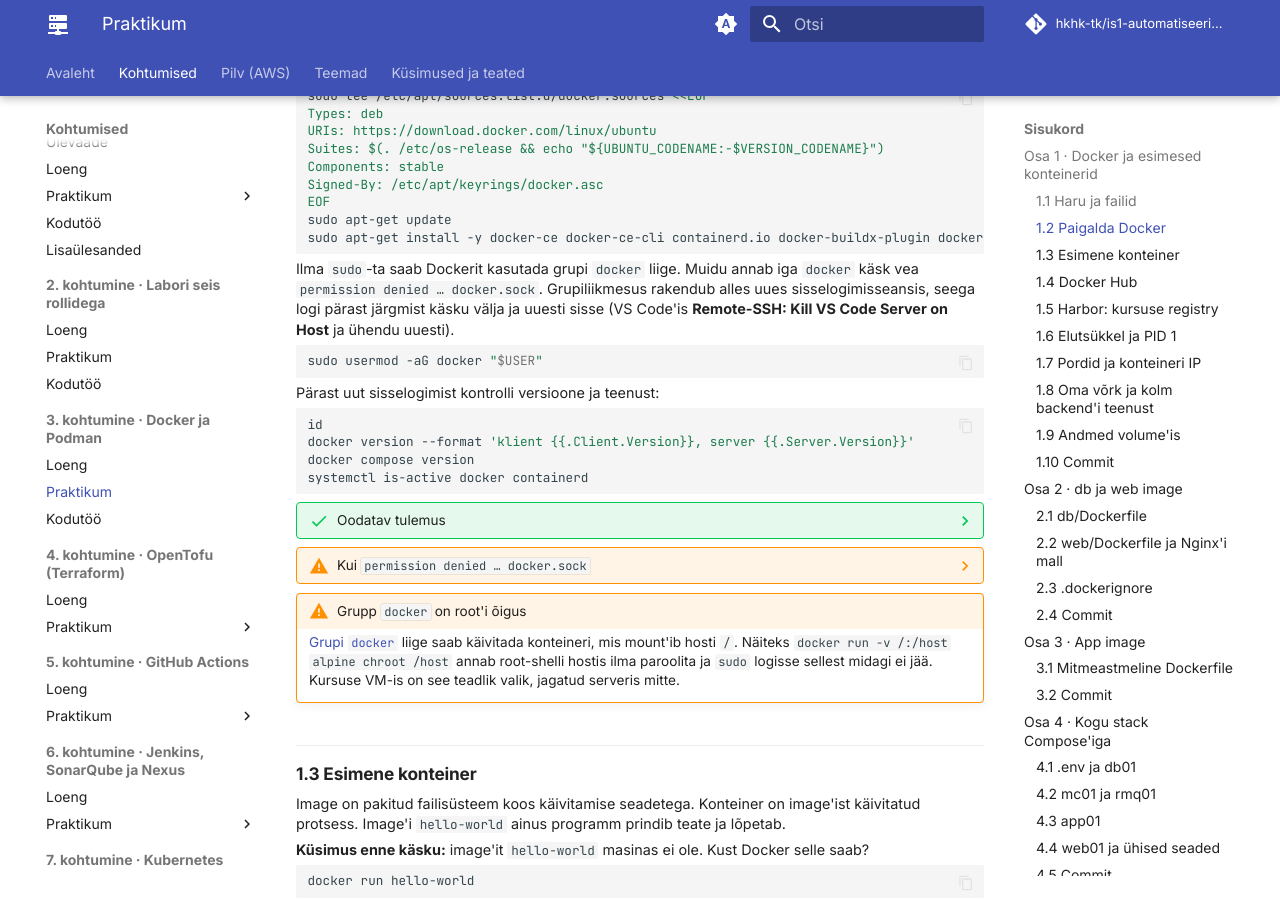
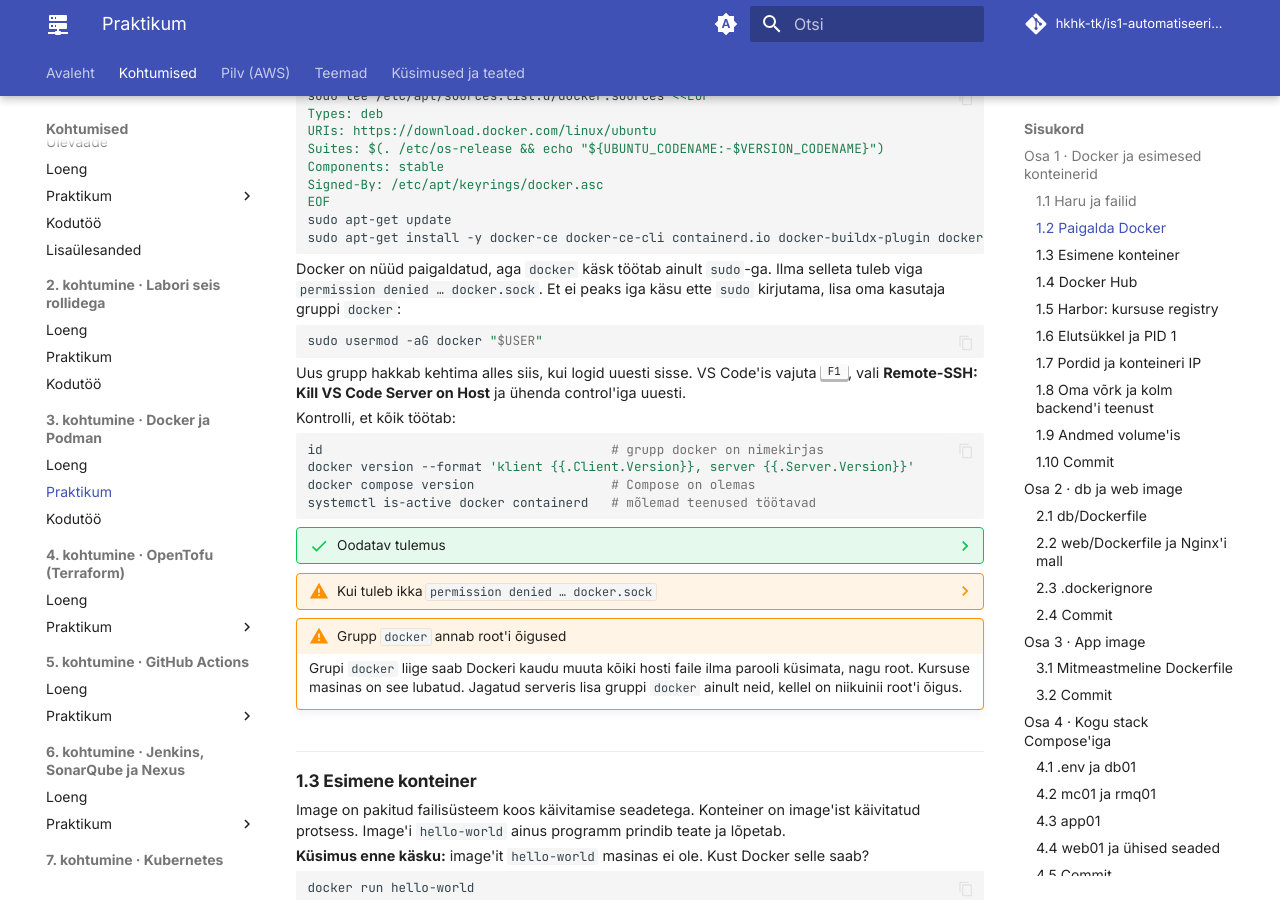
Before and after one commit to hkhk-tk/is1-automatiseerimine, an MkDocs documentation site: the page built from docs/k03/lab.md, in a window 1280 px wide and 900 px high, scrolled down 1527 px. Built offline with MkDocs 1.6.1 and Material for MkDocs 9.7.7, drawn with Linux system fonts in a browser that asks for light colours; comment, search, counter and statistics services are not loaded.

Commit message:
K3 praktikum 1.2: grupp docker, uus sisselogimine ja kontroll lihtsamalt seletatud

````diff
--- a/docs/k03/lab.md
+++ b/docs/k03/lab.md
@@ -97,32 +97,34 @@ sudo apt-get update
 sudo apt-get install -y docker-ce docker-ce-cli containerd.io docker-buildx-plugin docker-compose-plugin
 ```
 
-Ilma `sudo`-ta saab Dockerit kasutada grupi `docker` liige. Muidu annab iga `docker` käsk vea `permission denied … docker.sock`. Grupiliikmesus rakendub alles uues sisselogimisseansis, seega logi pärast järgmist käsku välja ja uuesti sisse (VS Code'is **Remote-SSH: Kill VS Code Server on Host** ja ühendu uuesti).
+Docker on nüüd paigaldatud, aga `docker` käsk töötab ainult `sudo`-ga. Ilma selleta tuleb viga `permission denied … docker.sock`. Et ei peaks iga käsu ette `sudo` kirjutama, lisa oma kasutaja gruppi `docker`:
 
 ```bash
 sudo usermod -aG docker "$USER"
 ```
 
-Pärast uut sisselogimist kontrolli versioone ja teenust:
+Uus grupp hakkab kehtima alles siis, kui logid uuesti sisse. VS Code'is vajuta ++f1++, vali **Remote-SSH: Kill VS Code Server on Host** ja ühenda control'iga uuesti.
+
+Kontrolli, et kõik töötab:
 
 ```bash
-id
+id                                      # grupp docker on nimekirjas
 docker version --format 'klient {{.Client.Version}}, server {{.Server.Version}}'
-docker compose version
-systemctl is-active docker containerd
+docker compose version                  # Compose on olemas
+systemctl is-active docker containerd   # mõlemad teenused töötavad
 ```
 
 ??? success "Oodatav tulemus"
 
-    `id` näitab gruppi `docker`. Klient ja server on 28 või uuemad, `docker compose` vastab ja mõlemad teenused on `active`. `docker` käsud töötavad ilma `sudo`-ta.
+    `id` real on grupp `docker`. `docker version` näitab kliendi ja serveri versiooni, mõlemad 28 või uuemad. `docker compose version` näitab Compose'i versiooni. `systemctl` vastab kaks korda `active`.
 
-??? warning "Kui `permission denied … docker.sock`"
+??? warning "Kui tuleb ikka `permission denied … docker.sock`"
 
-    Kasutaja pole grupis `docker` või sessioon on vana. Kontrolli `id`. Vana shell ja VS Code'i server töötavad vanade gruppidega edasi, seepärast logi välja ja sisse.
+    Uus grupp ei hakanud veel kehtima. Kontrolli käsuga `id`: kui `docker` puudub, logi uuesti sisse nagu ülal kirjas. Kui see puudub ka siis, käivita `usermod` käsk uuesti.
 
-!!! warning "Grupp `docker` on root'i õigus"
+!!! warning "Grupp `docker` annab root'i õigused"
 
-    [Grupi `docker`](https://docs.docker.com/engine/install/linux-postinstall/) liige saab käivitada konteineri, mis mount'ib hosti `/`. Näiteks `docker run -v /:/host alpine chroot /host` annab root-shelli hostis ilma paroolita ja `sudo` logisse sellest midagi ei jää. Kursuse VM-is on see teadlik valik, jagatud serveris mitte.
+    Grupi `docker` liige saab Dockeri kaudu muuta kõiki hosti faile ilma parooli küsimata, nagu root. Kursuse masinas on see lubatud. Jagatud serveris lisa gruppi `docker` ainult neid, kellel on niikuinii root'i õigus.
 
 ### 1.3 Esimene konteiner
 
````
